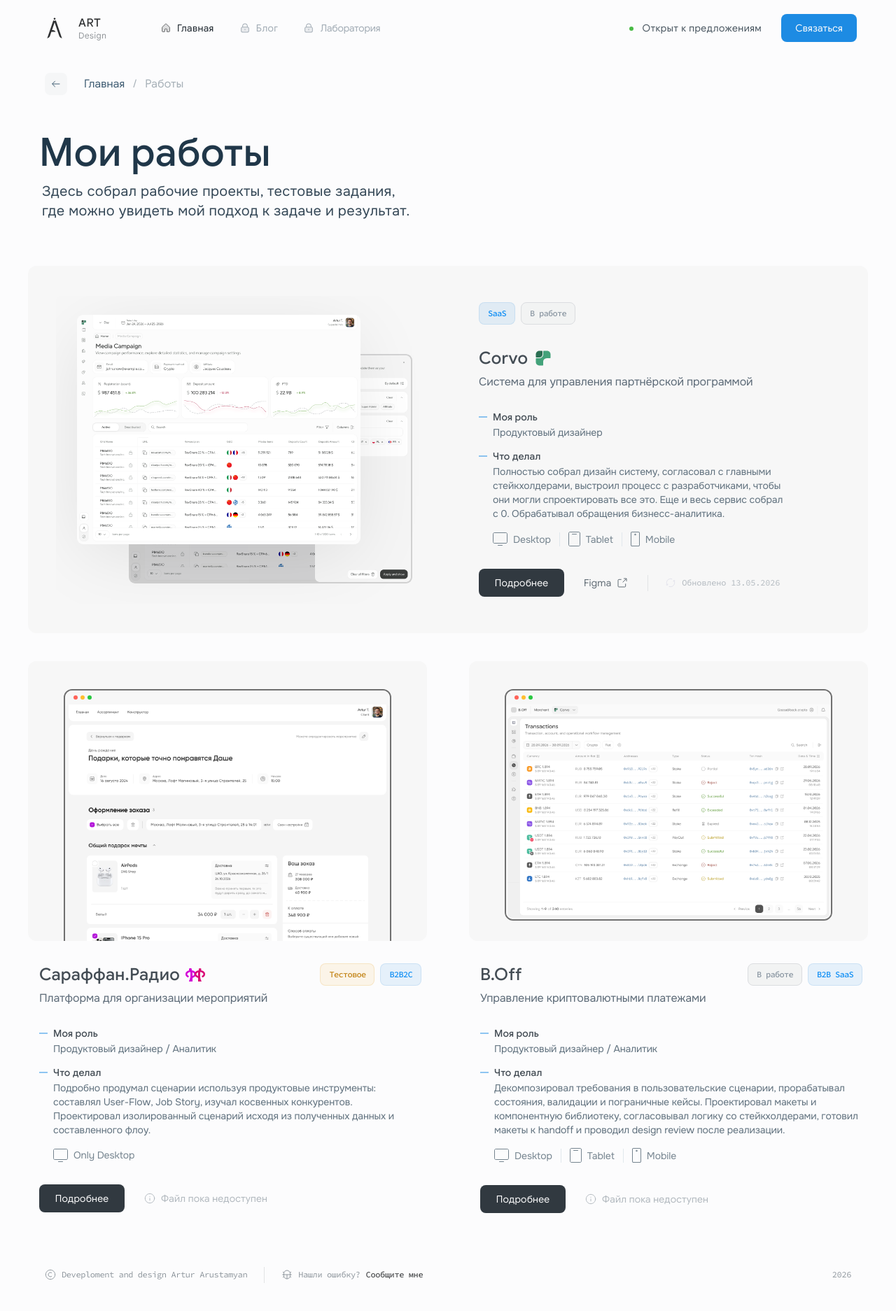
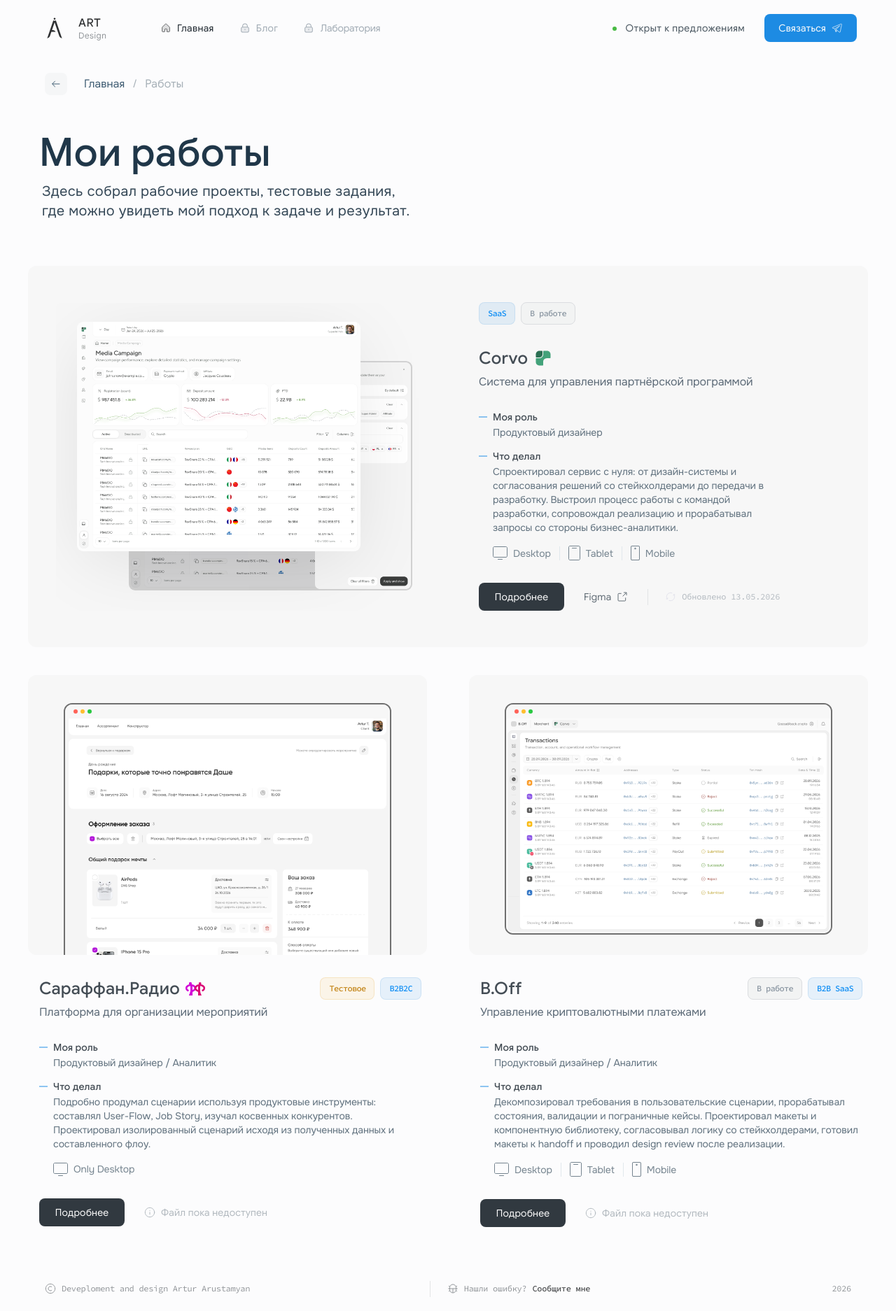
Before and after one commit to Qoalza/Design-portfolio-site, a Next.js app: page /projects in a window 1280 px wide. Shown: the whole page at 70% size. Built offline with nearby package versions, Linux system fonts and the light colour scheme.

Commit message:
Sync Main chapter shared foundation

```diff
--- a/content/projects/corvo.mdx
+++ b/content/projects/corvo.mdx
@@ -9,7 +9,7 @@ status: "Готов частично"
 catalogVisible: true
 detailAvailable: true
 catalogOrder: 1
-workSummary: "Полностью собрал дизайн систему, согласовал с главными стейкхолдерами, выстроил процесс с разработчиками, чтобы они могли спроектировать все это. Еще и весь сервис собрал с 0. Обрабатывал обращения бизнесс-аналитика."
+workSummary: "Спроектировал сервис с нуля: от дизайн-системы и согласования решений со стейкхолдерами до передачи в разработку. Выстроил процесс работы с командой разработки, сопровождал реализацию и прорабатывал запросы со стороны бизнес-аналитики."
 catalogRole: "Продуктовый дизайнер"
 updatedAt: "13.05.2026"
 figmaAvailable: true
@@ -20,7 +20,7 @@ platforms:
 visibility: "Показан частично"
 ndaNote: "UI изменен под NDA"
 logo: "/assets/projects/corvo/logo.svg"
-figmaUrl: "https://www.figma.com/design/5ZzspE0OrqesDcTP0RRPHr/%D0%9A%D0%BE%D0%BD%D1%86%D0%B5%D0%BF%D1%82?node-id=321-29865"
+figmaUrl: "https://www.figma.com/design/5vYeOVxLE28VNXEMOnopno/Corvo---Readme?node-id=0-1&t=aF2DFRqTKZaBO9Ig-1"
 tags:
   - "SaaS"
   - "В работе"
--- a/src/app/layout.tsx
+++ b/src/app/layout.tsx
@@ -5,7 +5,7 @@ import { NavigationScrollController } from "../components/navigation-scroll-cont
 import "./globals.css";
 
 export const metadata: Metadata = {
-  title: "Артур Арустамян — Product Designer",
+  title: "Artur Product",
   description:
     "Портфолио продуктового дизайнера: B2B, B2E, SaaS и сложные внутренние системы.",
 };
--- a/src/components/site-footer.module.css
+++ b/src/components/site-footer.module.css
@@ -7,11 +7,11 @@
   overflow: hidden;
   margin: 0 auto;
   padding: 20px 24px 24px;
-  color: #8c949b;
+  color: #909498;
   font-family: "Source Code Pro", monospace;
   font-size: 12px;
   line-height: 16px;
-  letter-spacing: -.4px;
+  letter-spacing: -.3px;
 }
 
 .author,
@@ -22,12 +22,14 @@
   white-space: nowrap;
 }
 
+.author { min-width: 0; flex: 1 1 0; }
+
 .footerIcon {
   display: block;
   width: 16px;
   height: 16px;
   flex: 0 0 16px;
-  background: #8c949b;
+  background: #909498;
   -webkit-mask-position: center;
   -webkit-mask-repeat: no-repeat;
   -webkit-mask-size: 16px 16px;
@@ -54,15 +56,9 @@
 }
 
 .reportButton {
-  margin: 0;
-  padding: 0;
-  border: 0;
-  background: transparent;
   color: #494b4d;
-  font: inherit;
   font-weight: 500;
-  letter-spacing: inherit;
-  opacity: 1;
+  text-decoration: none;
 }
 
 .year {
--- a/src/components/site-footer.tsx
+++ b/src/components/site-footer.tsx
@@ -1,22 +1,26 @@
 import styles from "./site-footer.module.css";
 
-export function SiteFooter() {
+export function SiteFooter({ showReport = true }: { showReport?: boolean }) {
   return (
     <footer className={styles.footer}>
       <span className={styles.author}>
         <span className={`${styles.footerIcon} ${styles.authorIcon}`} aria-hidden="true" />
         Deveploment and design Artur Arustamyan
       </span>
+      {showReport ? (
+        <>
           <span className={styles.separator} aria-hidden="true" />
           <span className={styles.report}>
             <span className={styles.reportContent}>
               <span className={`${styles.footerIcon} ${styles.reportIcon}`} aria-hidden="true" />
               <span>Нашли ошибку?</span>
-          <button className={styles.reportButton} type="button" disabled>
+              <a className={styles.reportButton} href="https://t.me/Coco_soul" target="_blank" rel="noreferrer">
                 Сообщите мне
-          </button>
+              </a>
             </span>
           </span>
+        </>
+      ) : null}
       <span className={styles.year}>2026</span>
     </footer>
   );
--- a/src/components/site-header.module.css
+++ b/src/components/site-header.module.css
@@ -94,6 +94,7 @@
 .homeIcon { -webkit-mask-image: url("/assets/homepage/home.svg"); mask-image: url("/assets/homepage/home.svg"); }
 .lockIcon { color: #a2acb5; -webkit-mask-image: url("/assets/homepage/lock.svg"); mask-image: url("/assets/homepage/lock.svg"); }
 .backIcon { width: 20px; height: 20px; -webkit-mask-image: url("/assets/projects/corvo/back.svg"); mask-image: url("/assets/projects/corvo/back.svg"); }
+.telegramIcon { -webkit-mask-image: url("/assets/homepage/telegram.svg"); mask-image: url("/assets/homepage/telegram.svg"); }
 
 .nav {
   display: flex;
@@ -156,10 +157,11 @@
 
 .primaryButton {
   display: inline-flex;
-  min-width: 96px;
+  min-width: 116px;
   height: 40px;
   align-items: center;
   justify-content: center;
+  gap: 8px;
   padding: 4px 20px;
   border-radius: 8px;
   background: #1d8be3;
@@ -168,6 +170,7 @@
   font-size: 14px;
   line-height: 16px;
   letter-spacing: .3px;
+  text-decoration: none;
   white-space: nowrap;
 }
 
--- a/src/components/site-header.tsx
+++ b/src/components/site-header.tsx
@@ -47,7 +47,10 @@ function HeaderRow({ homeActive = false, fixed }: Pick<HeaderStackProps, "homeAc
           <Image src={`${assetRoot}/status.svg`} alt="" width={6} height={8} />
           Открыт к предложениям
         </span>
-        <span className={styles.primaryButton} aria-disabled="true">Связаться</span>
+        <a className={styles.primaryButton} href="https://t.me/Coco_soul" target="_blank" rel="noreferrer">
+          Связаться
+          <MaskIcon className={styles.telegramIcon} />
+        </a>
       </div>
     </header>
   );
```
Also changed, not shown: src/app/page.tsx (+5 -5 lines), public/assets/homepage/telegram.svg (added). Lines whose indentation alone changed are shown as unchanged.
